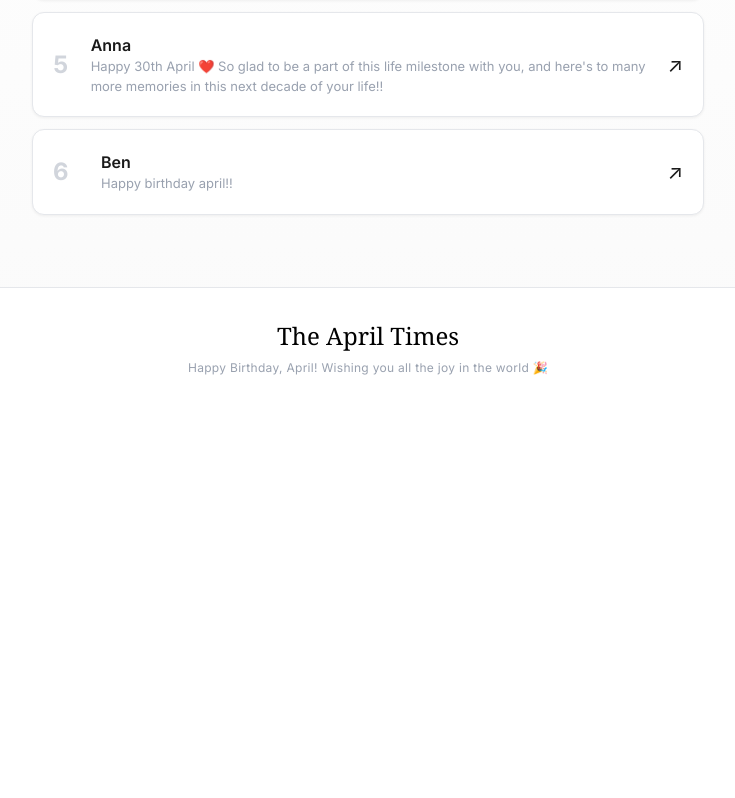
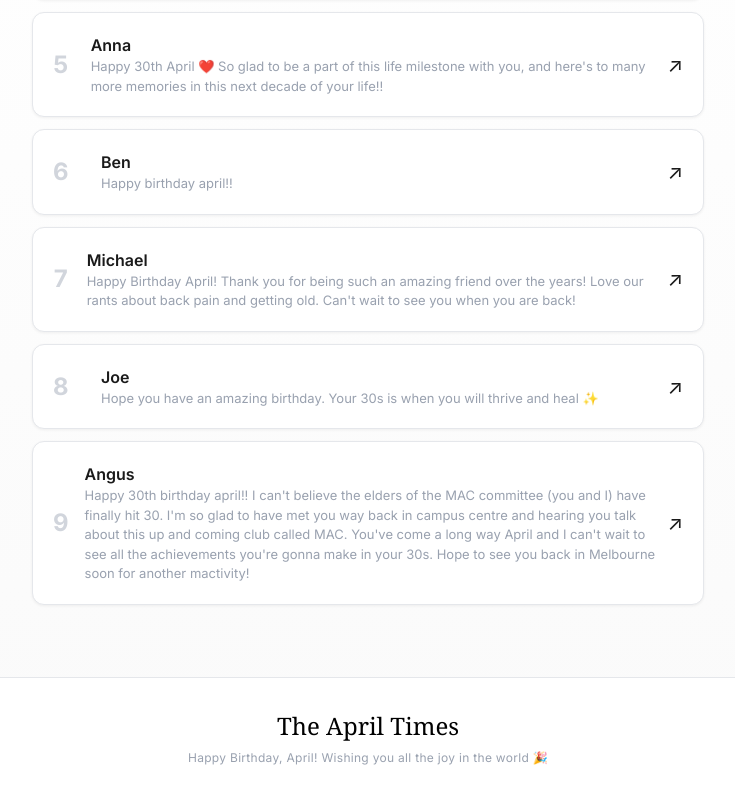
Before and after one commit to angiegyi/april-birthday, a React (Vite) app: page /crossword in a window 1280 px wide. Shown: the part 976-1774 px from the top of the page, without its empty margins (272-1007 px from the left). Before the commit the page ends 1384 px from the top, so only its background shows below. Built offline with nearby package versions, Linux system fonts and the light colour scheme; a web font is replaced by a local one.

Commit message:
yay more

```diff
--- a/src/data/connections.js
+++ b/src/data/connections.js
@@ -7,7 +7,8 @@
 const connections = [
 	{
 		creator: "Angie",
-		message: "Happy Birthday Apes my older sister! ",
+		message:
+			"Happy Birthday Apes my older sister! I loveee you so freaking much, thank you for being the most amazing person in the entire world. You already know how much I adore you so I am going to instead BE EXCITED ABOUT HOW WE FINALLY GET TO GO TO LID TOGETHER FOR 2020 APRIL AND ANGIE YAYYY OUR FRIENDSHIP IS COMING FULL CIRCLE IM SO EXCITED so share that memory with you!! THeres nothing I wouldn't do for you and will love you until we ded <3 I CANT believe you're 30, this is gonna be the wisest and powerful you've ever been and I'm so excited to experience that with you!! I wish you a speedy recovery so we can headbang together <3 YOU ARE THE BADDEST AND STRONGEST PERSON IVE EVER MET IN MY LIFE",
 		groups: [
 			{
 				label: "April's Dream Lineup",
--- a/src/data/crossword.js
+++ b/src/data/crossword.js
@@ -38,6 +38,24 @@ const crossword = [
 		message: "Happy birthday april!!",
 		url: "https://crosswordlabs.com/view/april-bday-ben",
 	},
+	{
+		creator: "Michael",
+		message:
+			"Happy Birthday April! Thank you for being such an amazing friend over the years! Love our rants about back pain and getting old. Can't wait to see you when you are back!",
+		url: "https://crosswordlabs.com/embed/happy-bd-april",
+	},
+	{
+		creator: "Joe",
+		message:
+			"Hope you have an amazing birthday. Your 30s is when you will thrive and heal ✨",
+		url: "https://crosswordlabs.com/view/hbd-apes",
+	},
+	{
+		creator: "Angus",
+		message:
+			"Happy 30th birthday april!! I can't believe the elders of the MAC committee (you and I) have finally hit 30. I'm so glad to have met you way back in campus centre and hearing you talk about this up and coming club called MAC. You've come a long way April and I can't wait to see all the achievements you're gonna make in your 30s. Hope to see you back in Melbourne soon for another mactivity!",
+		url: "https://crosswordlabs.com/view/mac-x-april",
+	},
 ];
 
 export default crossword;
--- a/src/data/wordle.js
+++ b/src/data/wordle.js
@@ -29,6 +29,11 @@ const wordle = [
 		message: `Happy birthday April you absolute legend ❤️ Sad we're not there to see you but can't wait to see you and celebrate properly when we next see you. Maybe come visit? So much love.`,
 	},
 	{
+		creator: "Mike",
+		url: "https://mywordle.strivemath.com/?word=xzrfvjnwudj",
+		message: `Happy birthday April!! 🎉🍾 Thanks for taking care of everyone, planning ahead and making sure we all have a good time. Wishing you swift progress on your treatment in Thailand and hope you have the greatest 30th with the gang! See you again soon!`,
+	},
+	{
 		creator: "Deepthi",
 		answer: "TWOCB",
 		message: `to my no1 forever yap buddy, happiest of happy birthdays!!! i can't believe ur finally 30 - feels like yesterday i was bullying u for being in the mature aged lounge at monash (u were only 23 😭). from 2019 MAC days, to long distance SHM and guessing all the countries of the world together, love u endlessly and i'm grateful to the universe for our friendship every day 🩷 i'll save the rest for ur bday card !!!`,
```
